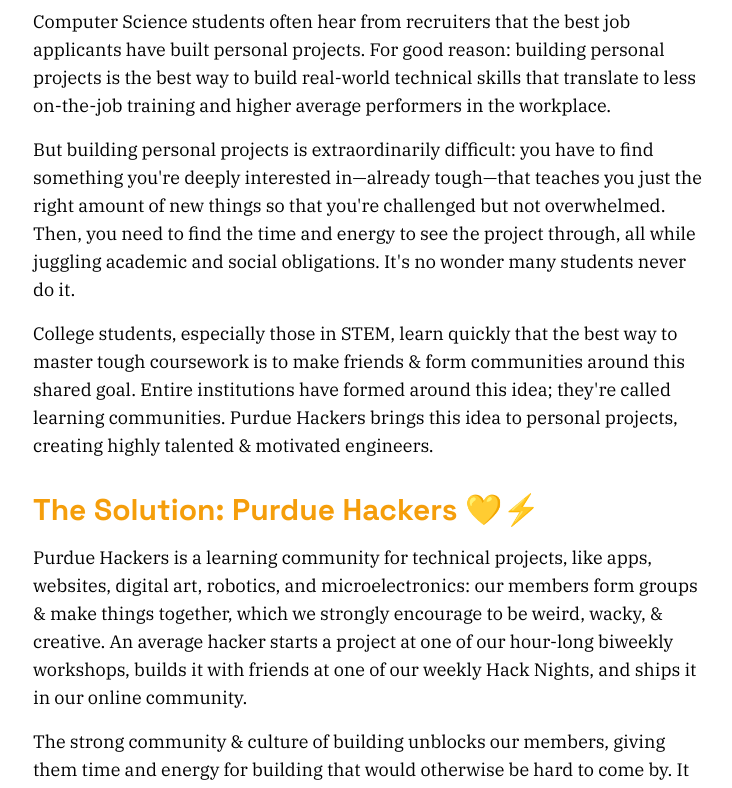
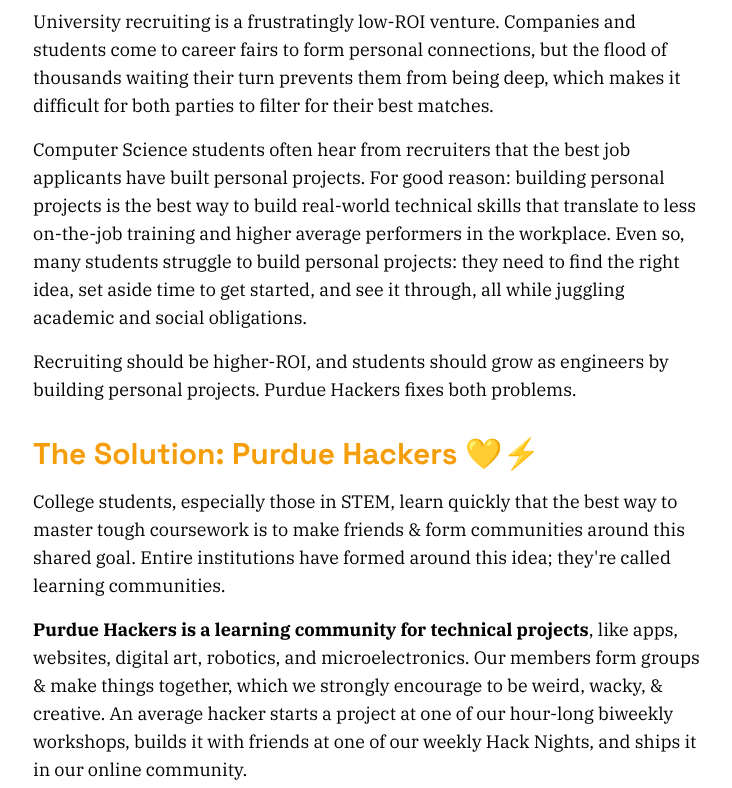
Before and after one commit to purduehackers/site, a Next.js app: page /sponsor in a window 1280 px wide. Shown: the part 440-1228 px from the top of the page, without its empty margins (271-1003 px from the left). Built offline with nearby package versions, Linux system fonts and the light colour scheme.

Commit message:
more edits, thanks lachlan

```diff
--- a/components/sponsor/mdx-components.js
+++ b/components/sponsor/mdx-components.js
@@ -26,5 +26,6 @@ export const MDXComponents = {
   ol: (props) => (
     <ol className="list-decimal list-inside ml-6">{props.children}</ol>
   ),
-  li: (props) => <li className="mb-2">{props.children}</li>
+  li: (props) => <li className="mb-2">{props.children}</li>,
+  hr: () => <hr className="border-2 border-amber-400 w-1/2 mx-auto my-4" />
 }
--- a/components/sponsor/sponsor.mdx
+++ b/components/sponsor/sponsor.mdx
@@ -6,19 +6,21 @@ Founded in 2013, Purdue Hackers is an organization of Purdue students who ship c
 
 # The Problem
 
-Computer Science students often hear from recruiters that the best job applicants have built personal projects. For good reason: building personal projects is the best way to build real-world technical skills that translate to less on-the-job training and higher average performers in the workplace.
+University recruiting is a frustratingly low-ROI venture. Companies and students come to career fairs to form personal connections, but the flood of thousands waiting their turn prevents them from being deep, which makes it difficult for both parties to filter for their best matches.
 
-But building personal projects is extraordinarily difficult: you have to find something you're deeply interested in—already tough—that teaches you just the right amount of new things so that you're challenged but not overwhelmed. Then, you need to find the time and energy to see the project through, all while juggling academic and social obligations. It's no wonder many students never do it.
+Computer Science students often hear from recruiters that the best job applicants have built personal projects. For good reason: building personal projects is the best way to build real-world technical skills that translate to less on-the-job training and higher average performers in the workplace. Even so, many students struggle to build personal projects: they need to find the right idea, set aside time to get started, and see it through, all while juggling academic and social obligations.
 
-College students, especially those in STEM, learn quickly that the best way to master tough coursework is to make friends & form communities around this shared goal. Entire institutions have formed around this idea; they're called learning communities. Purdue Hackers brings this idea to personal projects, creating highly talented & motivated engineers.
+Recruiting should be higher-ROI, and students should grow as engineers by building personal projects. Purdue Hackers fixes both problems.
 
 # The Solution: Purdue Hackers 💛⚡
 
-Purdue Hackers is a learning community for technical projects, like apps, websites, digital art, robotics, and microelectronics: our members form groups & make things together, which we strongly encourage to be weird, wacky, & creative. An average hacker starts a project at one of our hour-long biweekly workshops, builds it with friends at one of our weekly Hack Nights, and ships it in our online community.
+College students, especially those in STEM, learn quickly that the best way to master tough coursework is to make friends & form communities around this shared goal. Entire institutions have formed around this idea; they're called learning communities.
+
+**Purdue Hackers is a learning community for technical projects**, like apps, websites, digital art, robotics, and microelectronics. Our members form groups & make things together, which we strongly encourage to be weird, wacky, & creative. An average hacker starts a project at one of our hour-long biweekly workshops, builds it with friends at one of our weekly Hack Nights, and ships it in our online community.
 
 The strong community & culture of building unblocks our members, giving them time and energy for building that would otherwise be hard to come by. It also dramatically increases their ambitions: most of our members have made their closest friends & projects they're most proud of within Purdue Hackers.
 
-Hackers have gone on to intern and work at highly-respected companies like Apple, Google, Figma, & Vercel, as well as start their own companies.
+**The result is an extraordinarily high concentration of talented & motivated engineers.** Hackers have gone on to intern and work at highly-respected companies like Apple, Google, Figma, & Vercel, as well as start their own companies.
 
 # Our Three Programs
 
@@ -102,9 +104,11 @@ In return, we will partner with you on a workshop, Hack Night, or other event of
 
 All tiers are negotiable. If you don't see your ideal partnership here, please reach out and we will work with you on a custom plan.
 
+---
+
+All the most talented, creative, & dedicated engineers congregate at Purdue Hackers events to make real projects. Sponsoring Purdue Hackers is an unparalleled opportunity to get directly in front of these engineers with your company's brand & job postings.
+
 <div className="print:hidden">
-
-## Next Steps
 
 If you're interested in sponsoring Purdue Hackers, please reach out to purduehackers@gmail.com.
 
```
